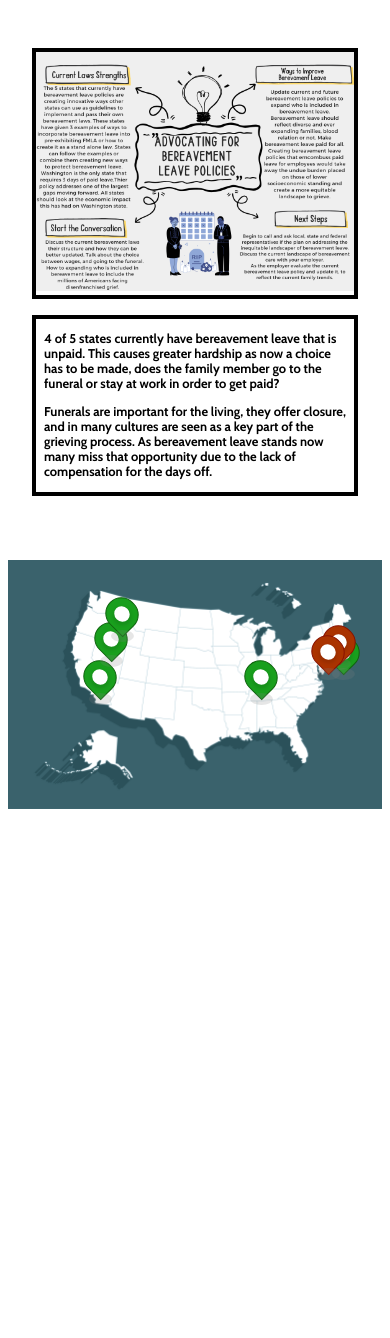
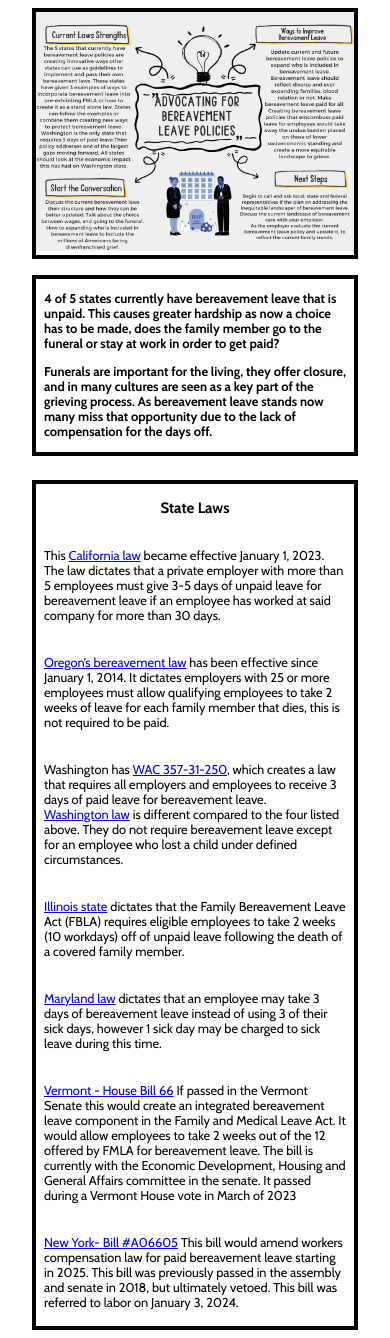
Before and after one commit to miraclebanks/EatonFirm, a Vue app: page /laws in a window 390 px wide. Before the commit the page ends 844 px from the top, so only its background shows below. Built offline with nearby package versions, Linux system fonts and the light colour scheme.

Commit message:
Making page responsive

```diff
--- a/src/components/laws/blurb.vue
+++ b/src/components/laws/blurb.vue
@@ -122,4 +122,10 @@
       }
     }
   }
+
+  @media screen and (max-width: 1400px) {
+    .map-blurb-container {
+      margin: 8px 0px;
+    }
+  }
 </style>
--- a/src/components/laws/map.vue
+++ b/src/components/laws/map.vue
@@ -46,7 +46,7 @@
           >WAC 357-31-250</a
         >, which creates a law that requires all employers and employees to
         receive 3 days of paid leave for bereavement leave
-
+        <br />
         <a
           href="https://www.lni.wa.gov/workers-rights/leave/holiday-vacation-bereavement-leave#:~:text=Washington%20State%20does%20not%20require,between%20an%20employer%20and%20employee."
           target="_"
@@ -106,6 +106,91 @@
         labor on January 3, 2024.
       </div>
     </button>
+    <div class="mobile-view">
+      <h3>State Laws</h3>
+      <div>
+        This
+        <a
+          href=" https://calcivilrights.ca.gov/wp-content/uploads/sites/32/2023/04/Bereavement-Leave_AB-1949_FAQ_ENG.pdf"
+          target="_"
+          >California law</a
+        >
+        became effective January 1, 2023. The law dictates that a private
+        employer with more than 5 employees must give 3-5 days of unpaid leave
+        for bereavement leave if an employee has worked at said company for more
+        than 30 days.
+      </div>
+      <div>
+        <a
+          href=" https://www.portland.gov/bhr/documents/ofla-bereavement-leave-guidance/download"
+          target="_"
+          >Oregon’s bereavement law</a
+        >
+        has been effective since January 1, 2014. It dictates employers with 25
+        or more employees must allow qualifying employees to take 2 weeks of
+        leave for each family member that dies, this is not required to be paid.
+      </div>
+      <div>
+        Washington has
+        <a
+          href="https://apps.leg.wa.gov/wac/default.aspx?cite=357-31-250#:~:text=(1)%20If%20an%20employee's%20family,days%20of%20paid%20bereavement%20leave."
+          >WAC 357-31-250</a
+        >, which creates a law that requires all employers and employees to
+        receive 3 days of paid leave for bereavement leave.
+        <br />
+        <a
+          href="https://www.lni.wa.gov/workers-rights/leave/holiday-vacation-bereavement-leave#:~:text=Washington%20State%20does%20not%20require,between%20an%20employer%20and%20employee."
+          target="_"
+          >Washington law</a
+        >
+        is different compared to the four listed above. They do not require
+        bereavement leave except for an employee who lost a child under defined
+        circumstances.
+      </div>
+      <div>
+        <a href="https://labor.illinois.gov/faqs/flbafaqs.html" target="_"
+          >Illinois state</a
+        >
+        dictates that the Family Bereavement Leave Act (FBLA) requires eligible
+        employees to take 2 weeks (10 workdays) off of unpaid leave following
+        the death of a covered family member.
+      </div>
+      <div>
+        <a
+          href="https://dbm.maryland.gov/employees/pages/leave_home.aspx#:~:text=Death%20in%20the%20Family&text=An%20employee%20may%20elect%20to,for%20other%20designated%20family%20members"
+          target="_"
+          >Maryland law</a
+        >
+        dictates that an employee may take 3 days of bereavement leave instead
+        of using 3 of their sick days, however 1 sick day may be charged to sick
+        leave during this time.
+      </div>
+      <div>
+        <a
+          href="https://legislature.vermont.gov/bill/status/2024/H.66"
+          target="_"
+          >Vermont - House Bill 66</a
+        >
+        If passed in the Vermont Senate this would create an integrated
+        bereavement leave component in the Family and Medical Leave Act. It
+        would allow employees to take 2 weeks out of the 12 offered by FMLA for
+        bereavement leave. The bill is currently with the Economic Development,
+        Housing and General Affairs committee in the senate. It passed during a
+        Vermont House vote in March of 2023
+      </div>
+
+      <div>
+        <a
+          href="https://www.lni.wa.gov/workers-rights/leave/holiday-vacation-bereavement-leave#:~:text=Washington%20State%20does%20not%20require,between%20an%20employer%20and%20employee."
+          target="_"
+          >New York- Bill #A06605</a
+        >
+        This bill would amend workers compensation law for paid bereavement
+        leave starting in 2025. This bill was previously passed in the assembly
+        and senate in 2018, but ultimately vetoed. This bill was referred to
+        labor on January 3, 2024.
+      </div>
+    </div>
   </div>
 </template>
 
@@ -119,6 +204,10 @@
   .map-image {
     width: 100%;
     height: fit-content;
+  }
+
+  .mobile-view {
+    display: none;
   }
 
   .california {
@@ -176,12 +265,15 @@
   .tooltip {
     display: none;
     transform: translateX(-50%);
+    border-radius: 4px;
+    border: 1px solid #333;
     background-color: #333;
     color: #fff;
     padding: 5px;
+    font-size: 1rem;
     z-index: 1;
-    width: 400px;
-    height: fit-content;
+    width: 200px;
+    height: auto;
     position: absolute;
     transform: rotate(-44deg);
     a {
@@ -268,5 +360,35 @@
       width: 100%;
       height: auto;
     }
+    .tooltip {
+      top: 50%;
+      left: 50%;
+      transform: translate(-50%, -50%);
+    }
+  }
+
+  @media screen and (max-width: 480px) {
+    .map {
+      button {
+        display: none;
+      }
+    }
+    .mobile-view {
+      display: block;
+      font-size: 0.8rem;
+      margin: 0px 24px;
+      border: 4px solid black;
+      display: flex;
+      justify-content: center;
+      align-items: center;
+      flex-direction: column;
+      div {
+        margin: 8px 0px;
+        padding: 8px;
+      }
+    }
+    .map-image {
+      display: none;
+    }
   }
 </style>
```
